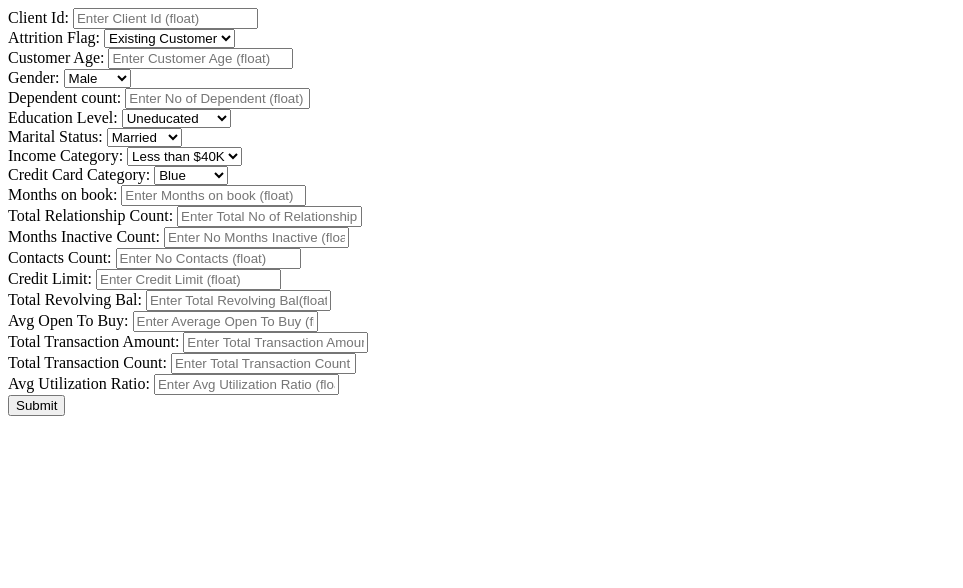
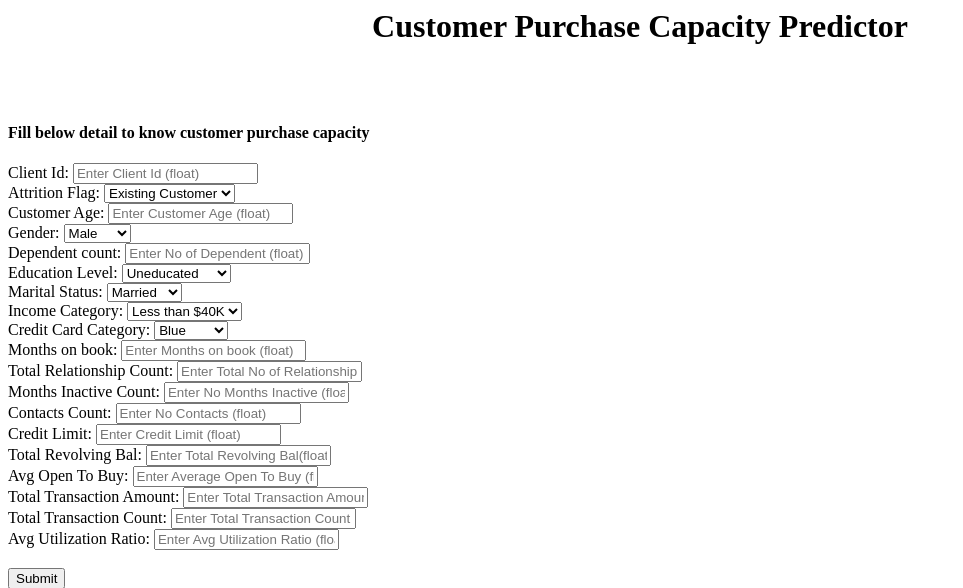
Before and after one commit to pratikrathod08/Customer_Purchase_Capacity, a Flask app: page /predict in a window 1280 px wide. Shown: the top 588 px of the page, without its empty margins (0-963 px from the left). Run offline with Flask 3, Linux system fonts and the light colour scheme.

Commit message:
design change templates

```diff
--- a/templates/form.html
+++ b/templates/form.html
@@ -1,6 +1,14 @@
 <html>
+<head>
+  <style>
+      h1{text-align:center}
+  </style>
+</head>
+<body>
 
-<body>
+  <h1> Customer Purchase Capacity Predictor </h1><br><br>
+  <h4> Fill below detail to know customer purchase capacity </h4>
+
 <form action="{{url_for('predict_datapoint')}}" method="POST">
 
     <div class="form-group">
@@ -125,7 +133,7 @@
         <label for="Avg_Utilization_Ratio">Avg Utilization Ratio:</label>
         <input type="text" id="Avg_Utilization_Ratio" name="Avg_Utilization_Ratio" placeholder="Enter Avg Utilization Ratio (float)">
     </div>
-
+    <br>
     <div style="clear:both;"></div>
   <input type="submit" value="Submit">
 </form>
```
Also changed, not shown: templates/index.html (+9 -0 lines).
